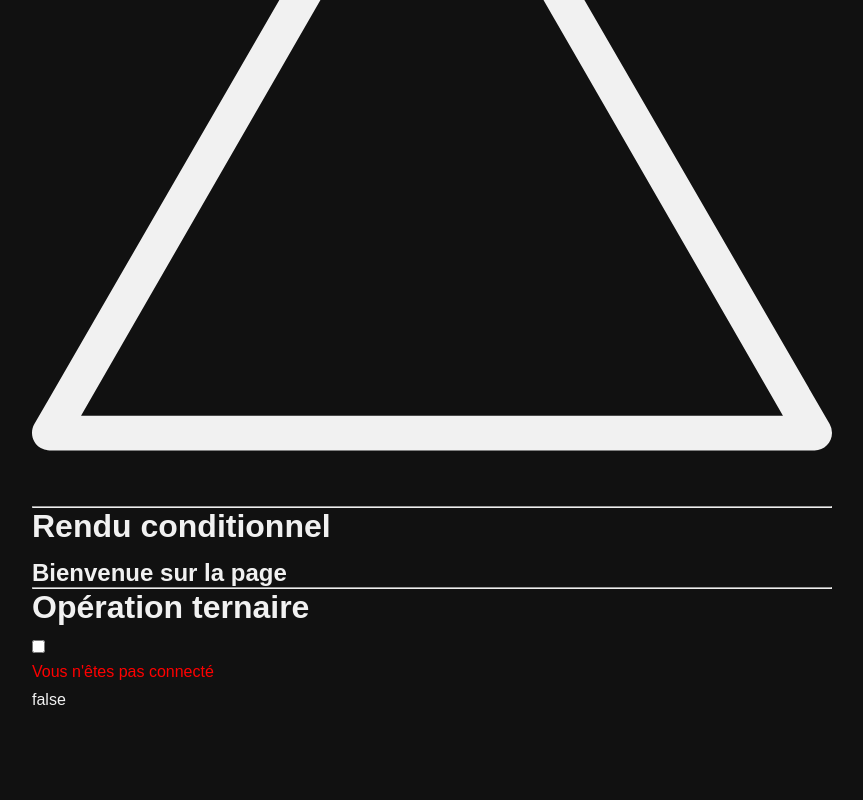
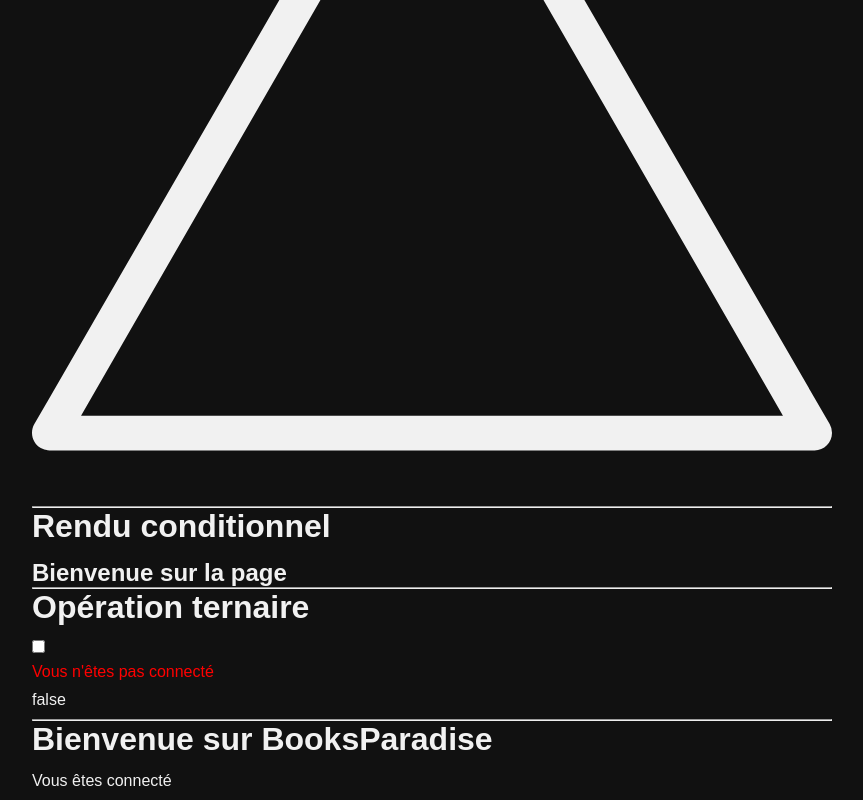
Before and after one commit to CodeurCopieur/react-js-cours, a React (Vite) app in the folder 2.Créer-une-app-React/3.Les-bases-de-React/: page / in a window 1280 px wide. Shown: the part 2728-3528 px from the top of the page, without its empty margins (208-1071 px from the left). Before the commit the page ends 3447 px from the top, so only its background shows below. Built offline with nearby package versions, Linux system fonts and the light colour scheme.

Commit message:
Rendu conditionnel avec une opération de court-circuit

```diff
--- a/2.Créer-une-app-React/3.Les-bases-de-React/src/App.jsx
+++ b/2.Créer-une-app-React/3.Les-bases-de-React/src/App.jsx
@@ -8,6 +8,7 @@ import List from "./lessons/7.Créer-une-liste/Container";
 import Image from "./lessons/8.Utiliser-des-images/Container";
 import Condition from "./lessons/9.Rendu-conditionnel-if/Container";
 import Ternaire from "./lessons/10.Opérateur-ternaire/Container";
+import ShortCircuit from "./lessons/11.Short-circuit/Container";
 
 
 function App() {
@@ -33,6 +34,8 @@ function App() {
       <Condition />
       <hr />
       <Ternaire />
+      <hr />
+      <ShortCircuit />
     </div>
   )
 }
--- /dev/null
+++ b/2.Créer-une-app-React/3.Les-bases-de-React/src/lessons/11.Short-circuit/Container.jsx
@@ -0,0 +1,11 @@
+export default function Container() {
+
+  const isLoggedIn = true;
+
+  return (
+    <div>
+      <h1>Bienvenue sur BooksParadise</h1>
+      {isLoggedIn && <p>Vous êtes connecté</p>}
+    </div>
+  )
+}
```
